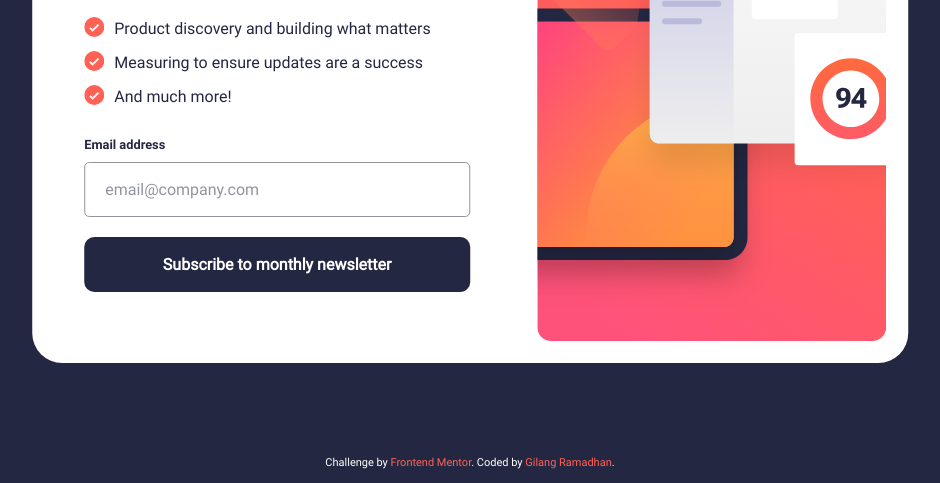
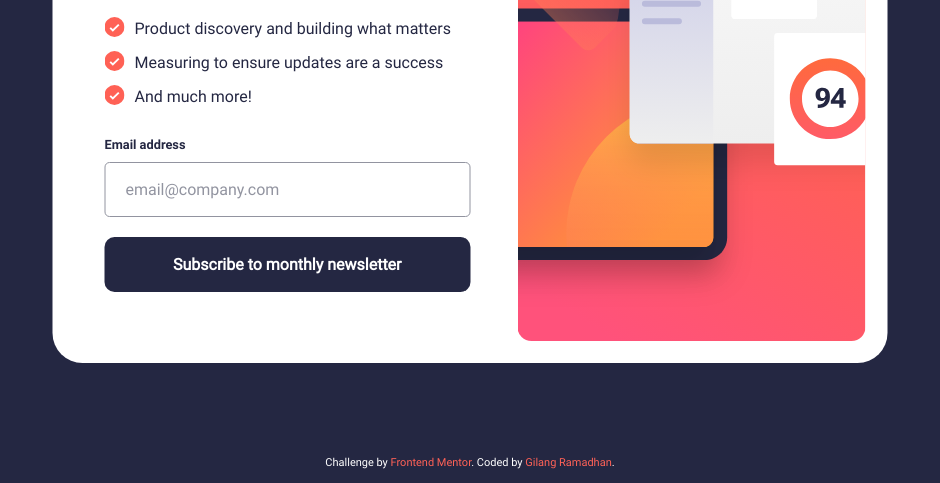
Before and after one commit to gilangr1440/newsletter-sign-up-with-success-message, a plain HTML site: page index.html in a window 1536 px wide. Shown: the part 317-800 px from the top of the page, without its empty margins (298-1238 px from the left). Drawn offline with Linux system fonts and the light colour scheme.

Commit message:
fix width and height

```diff
--- a/styles/SASS/style.scss
+++ b/styles/SASS/style.scss
@@ -236,8 +236,8 @@ body {
     background: $dark-slate-grey;
 
     @at-root .card {
-      width: 75%;
-      height: 70%;
+      width: 625px;
+      height: 400px;
       flex-direction: row;
       gap: 20px;
       justify-content: space-between;
@@ -259,7 +259,7 @@ body {
         padding: 15px;
 
         @at-root .main-content__title {
-          font-size: 1.5rem;
+          font-size: 2.5rem;
           margin-bottom: 10px;
         }
 
@@ -369,33 +369,12 @@ body {
   }
 }
 
-@media only screen and (min-width: 1024px) {
-  body {
-    @at-root .card {
-      width: 60%;
-      font-size: 1rem;
-
-      @at-root .main-content {
-        @at-root .main-content__title {
-          font-size: 2.5rem;
-        }
-      }
-    }
-  }
-}
-
 @media only screen and (min-width: 1300px) {
   body {
     @at-root .card {
-      width: 47%;
-    }
-  }
-}
-
-@media only screen and (min-width: 1440px) {
-  body {
-    @at-root .card {
-      width: 57%;
+      // width: 57%;
+      width: 835px;
+      height: 560px;
 
       @at-root .main-content {
         padding: 30px 0 30px 30px;
```
Also changed, not shown: styles/CSS/style.css, 2 other files.
